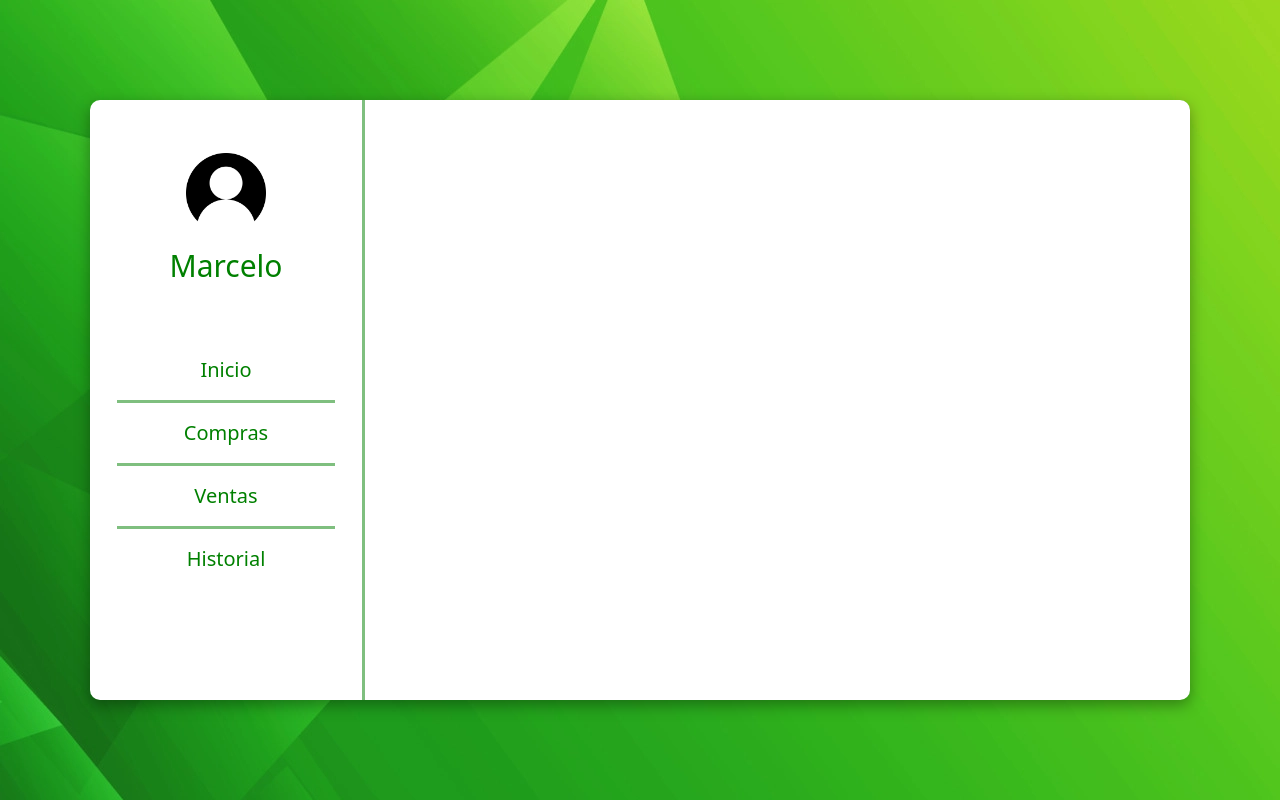
After one commit to Chelo19/Proyecto-Integrador, a PHP site: page /html/home.html in a window 1280 px wide. The commit adds this page. Run offline with PHP 8.4, Linux system fonts and the light colour scheme.

Commit message:
Estructura principal y home

```diff
--- a/css/style.css
+++ b/css/style.css
@@ -1,3 +1,98 @@
-.uno{
-    color: red;
+.main-bg{
+    width: 100%;
+    height: 100vh;
+    display: flex;
+    justify-content: center;
+    align-items: center;
+    background-image: url("../src/background.jpg");
 }
+
+.main-display{
+    width: 1100px;
+    height: 600px;
+    border-radius: 10px;
+    background-color: rgba(0, 128, 0, 0.500);
+    box-shadow: rgba(0, 0, 0, 0.35) 0px 5px 15px;
+    display: grid;
+    grid-template-columns: repeat(4, 1fr);
+    grid-template-rows: repeat(5, 1fr);
+}
+
+.sidebar{
+    grid-row: 1/6;
+    grid-column: 1/2;
+    background-color: #fff;
+    border-top-left-radius: 10px;
+    border-bottom-left-radius: 10px;
+    display: grid;
+    grid-template-rows: repeat(15, 1fr);
+    grid-template-columns: repeat(1, 1fr);
+    border-right: 3px solid rgba(0, 128, 0, 0.5);
+}
+
+.sidebar-user{
+    width: 100%;
+    height: 100%;
+    grid-row: 1/7;
+    /* background-color: red; */
+    display: flex;
+    flex-direction: column;
+    justify-content: center;
+    align-items: center;
+    gap: 10px;
+}
+
+.sidebar-user-img{
+    display: flex;
+    justify-content: center;
+    align-items: center;
+    object-fit: contain;
+    width: 80px;
+    height: 80px;
+}
+
+.sidebar-user-name{
+    font-size: 30px;
+    color: green;
+}
+
+.sidebar-tools{
+    width: 100%;
+    height: 100%;
+    grid-row: 7/16;
+    /* background-color: blue; */
+    display: flex;
+    flex-direction: column;
+    align-items: center;
+    gap: 10px;
+    padding: 10px 0;
+}
+
+.sidebar-tool{
+    transition: 1s;
+    width: calc(100% - 40px);
+    color: green;
+    font-size: 20px;
+    padding: 5px;
+    text-align: center;
+    border-radius: 5px;
+}
+
+.sidebar-tool:hover{
+    transition: .5s;
+    background-color: rgba(0, 128, 0, 0.2);
+}
+
+.horizontal-gap{
+    height: 3px;
+    width: 80%;
+    background-color: rgba(0, 128, 0, 0.500);
+}
+
+.content{
+    grid-column: 2/5;
+    grid-row: 1/6;
+    background-color: #fff;
+    border-top-right-radius: 10px;
+    border-bottom-right-radius: 10px;
+}
--- /dev/null
+++ b/html/home.html
@@ -0,0 +1,46 @@
+<!DOCTYPE html>
+<html lang="en">
+    <head>
+        <meta charset="UTF-8">
+        <meta http-equiv="X-UA-Compatible" content="IE=edge">
+        <meta name="viewport" content="width=device-width, initial-scale=1.0">
+        <title>Home</title>
+        <link rel="stylesheet" href="../css/home.css">
+        <link rel="stylesheet" href="../css/style.css">
+        <link rel="stylesheet" href="../css/output.css">
+    </head>
+    <body class="main-bg">
+        <div class="main-display">
+            <div class="sidebar">
+                <div class="sidebar-user">
+                    <div class="sidebar-user-img">
+                        <img src="../src/user-icon.png"/>
+                    </div>
+                    <div class="sidebar-user-name">
+                        Marcelo
+                    </div>
+                </div>
+                <div class="sidebar-tools">
+                    <a href="/" class="sidebar-tool">
+                        Inicio
+                    </a>
+                    <div class="horizontal-gap"></div>
+                    <a href="/" class="sidebar-tool">
+                        Compras
+                    </a>
+                    <div class="horizontal-gap"></div>
+                    <a href="/" class="sidebar-tool">
+                        Ventas
+                    </a>
+                    <div class="horizontal-gap"></div>
+                    <a href="/" class="sidebar-tool">
+                        Historial
+                    </a>
+                </div>
+            </div>
+            <div class="content">
+
+            </div>
+        </div>
+    </body>
+</html>
```
Also changed, not shown: css/home.css (added), src/user-icon.png (added).
